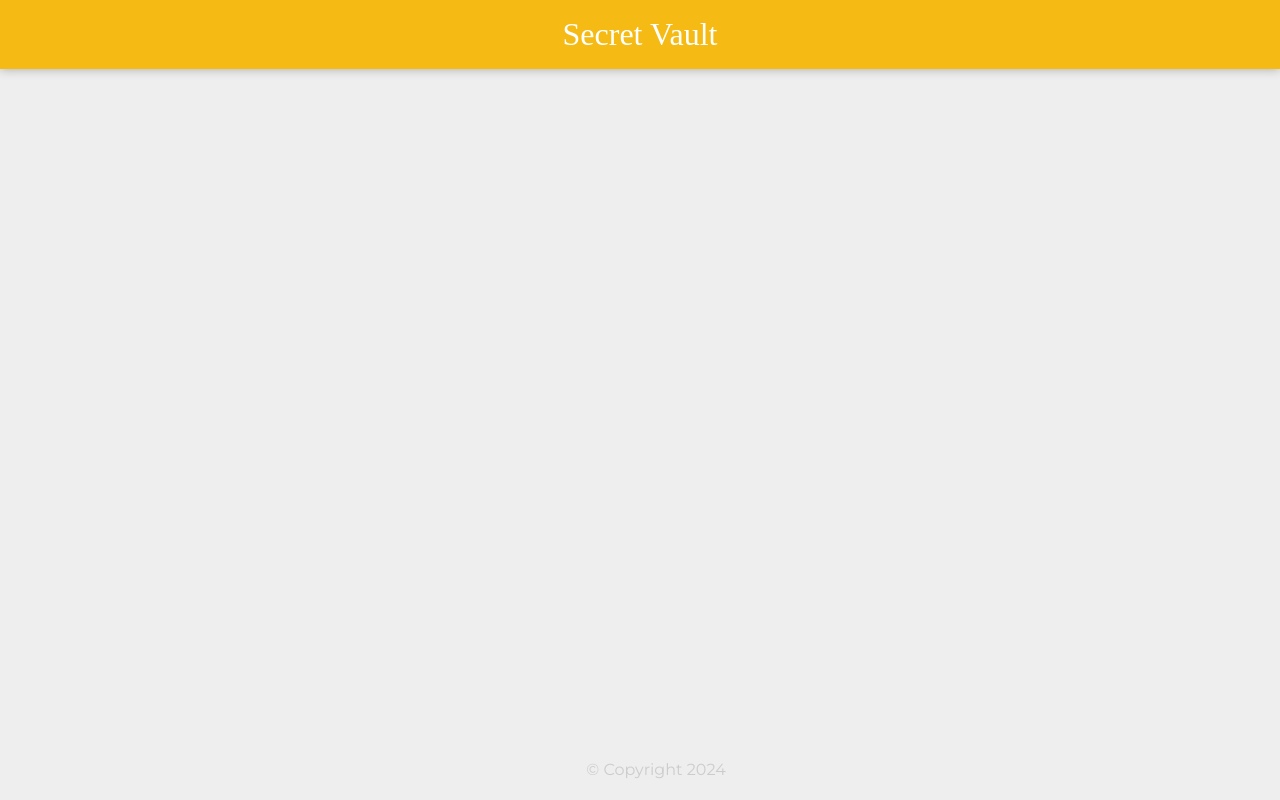
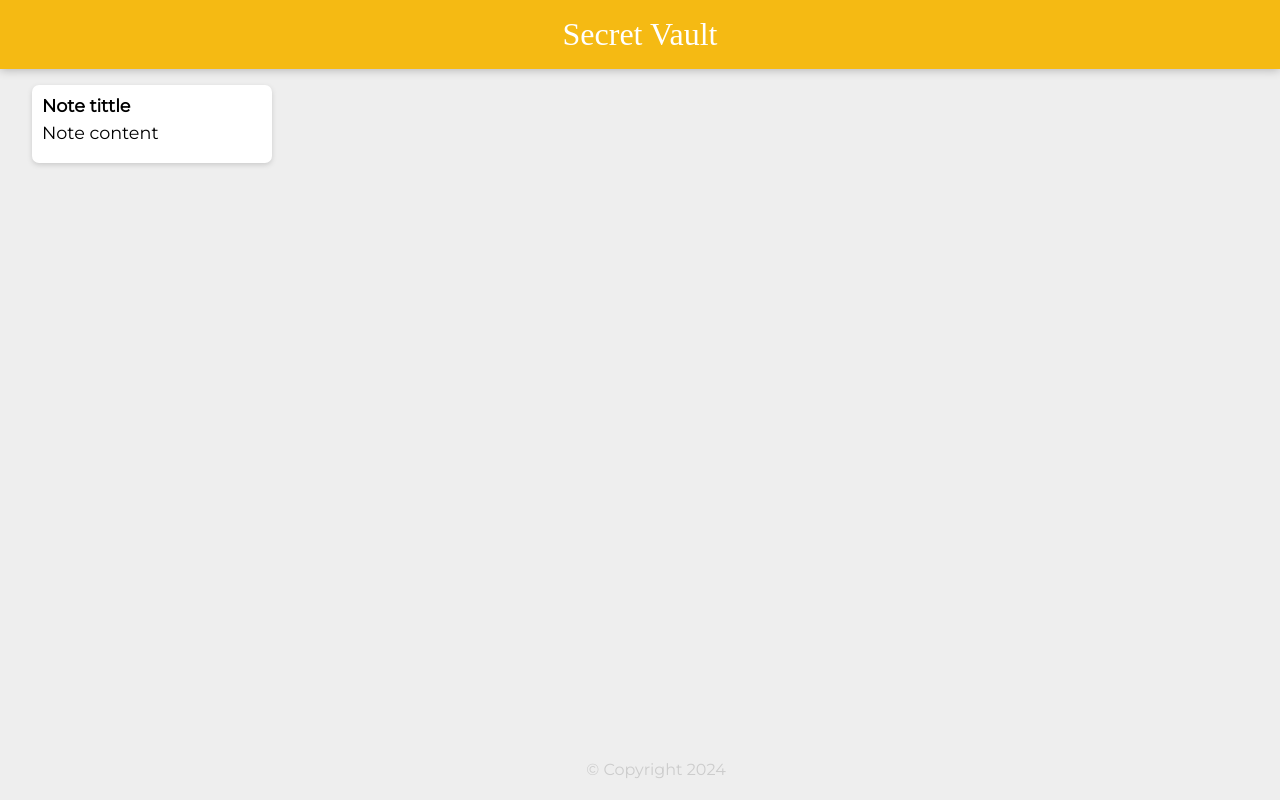
Before and after one commit to HarsikaKumari/secretVault, a React (Create React App) app: page / in a window 1280 px wide. Built offline with nearby package versions, Linux system fonts and the light colour scheme; a web font is replaced by a local one.

Commit message:
refactor(content): giving one note content to the website

```diff
--- a/src/App.css
+++ b/src/App.css
@@ -3,11 +3,9 @@
     margin: 0;
     box-sizing: border-box;
   }
-
   html {
     font-family: "Montserrat", sans-serif;
   }
-
   body {
     background: #eee;
     padding: 0 16px;
@@ -38,7 +36,6 @@
   footer p {
     color: #ccc;
   }
-
   .note {
     background: #fff;
     border-radius: 7px;
@@ -47,4 +44,16 @@
     width: 240px;
     margin: 16px;
     float: left;
+    display: flex;
+    flex-direction: column;
   }
+  .note h1 {
+    font-size: 1.1em;
+    margin-bottom: 6px;
+  }
+  .note p {
+    font-size: 1.1em;
+    margin-bottom: 10px;
+    white-space: pre-wrap;
+    word-wrap: break-word;
+  }
--- a/src/App.js
+++ b/src/App.js
@@ -1,12 +1,14 @@
 import './App.css';
 import Header from './components/Header';
 import Footer from './components/Footer';
+import Note from './components/Note';
 
 function App() {
   return (
 
     <div className="App">
       <Header />
+      <Note />
 
       <Footer />
     </div>
--- a/src/components/Note.jsx
+++ b/src/components/Note.jsx
@@ -0,0 +1,16 @@
+import React from 'react'
+
+function Note() {
+  return (
+    <div className='note'>
+        <h1>
+            Note tittle
+        </h1>
+        <p>
+            Note content
+        </p>
+    </div>
+  )
+}
+
+export default Note;
```
Lines whose indentation alone changed are shown as unchanged.
